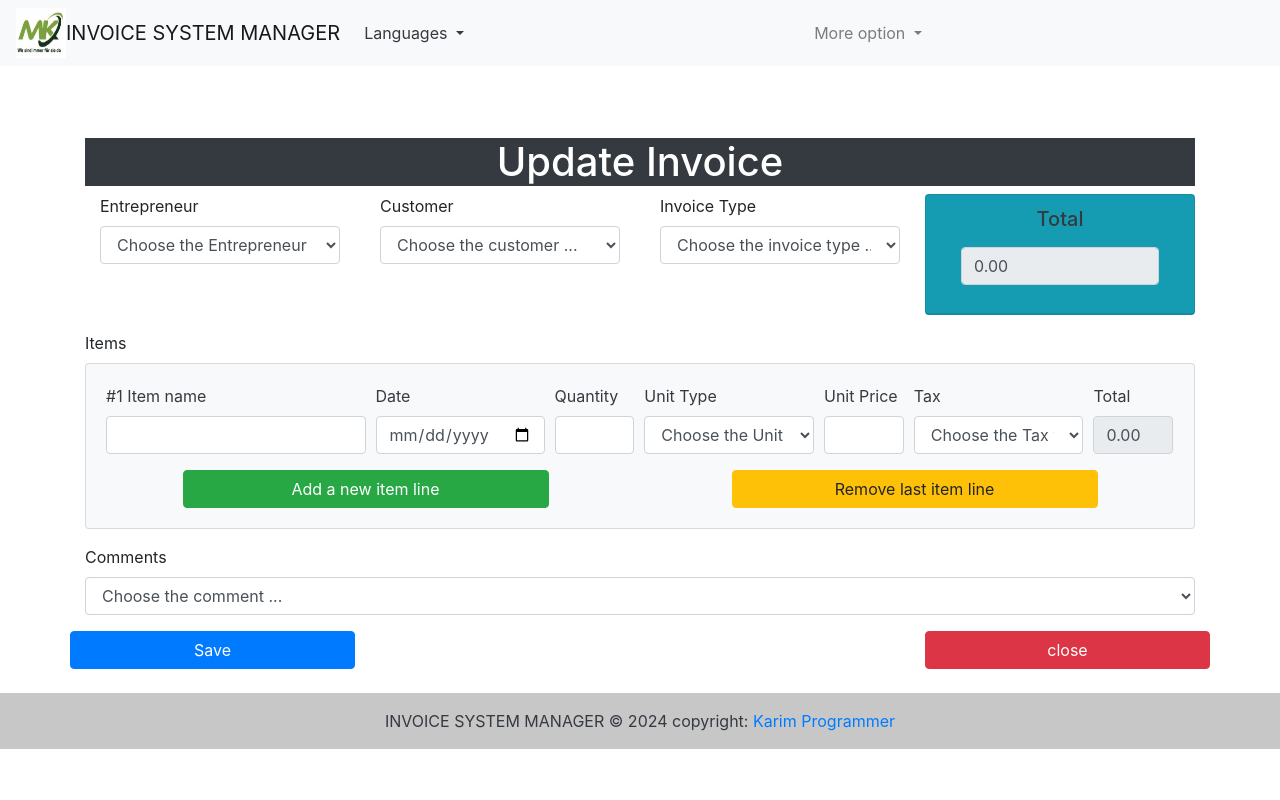
After one commit to AbouYounes/django_invoice_manager, a Django app: template templates/update_invoice.html in a window 1280 px wide. The commit adds this page. Run offline with Django 5.2, Linux system fonts and the light colour scheme; the template is opened without the code that fills it, so the values that code supplies are empty.

Commit message:
add update invoice page and modal for customer delete

```diff
--- /dev/null
+++ b/templates/update_invoice.html
@@ -0,0 +1,258 @@
+{% extends "base.html" %}
+{% load i18n %}
+
+
+{% block content %}
+
+<br><br>
+
+<h1 class="text-capitalize text-center mx-10 bg-dark text-white">{% trans 'Update invoice' %}</h1>
+
+<form method="POST">
+    {% csrf_token %}
+
+    <div class="form-row">
+        <div class="col-sm">
+            <div class="form-group col-md-12">
+                <label for="entrepreneur">{% trans 'Entrepreneur' %}</label>
+                <select name="entrepreneur" class="form-control" id="entrepreneur">
+                    <option>{% trans 'Choose the Entrepreneur ...' %}</option>
+                    {% for entrepreneur in entrepreneurs %}
+                    <option value="{{entrepreneur.id}}">{{forloop.counter}}-{{entrepreneur.name}}</option>
+                    {% endfor %}
+                </select>
+            </div>
+        </div>
+        <div class="col-sm">
+            <div class="form-group col-md-12">
+                <label for="customer">{% trans 'Customer' %}</label>
+                <select name="customer" class="form-control" id="customer">
+                    <option>{% trans 'Choose the customer ...' %}</option>
+                    {% for customer in customers %}
+                    <option value="{{customer.id}}">{{forloop.counter}}-{{customer.name}}</option>
+                    {% endfor %}
+                </select>
+            </div>
+        </div>
+        <div class="col-sm">
+            <div class="form-group col-md-12">
+                <label for="invoice">{% trans 'Invoice Type' %}</label>
+                <select name="invoice_type" class="form-control" id="invoice">
+                    <option>{% trans 'Choose the invoice type ...' %}</option>
+                    <option value="R">{% trans 'RECEIPT' %}</option>
+                    <option value="P">{% trans 'PROFORMA INVOICE' %}</option>
+                    <option value="I">{% trans 'INVOICE' %}</option>
+                </select>
+            </div>
+        </div>
+        <div class="col-sm">
+            <div class="card text-dark bg-info mb-3">
+                <div class="card-header">
+                    <div class="form-group col-md-12 text-center">
+                        <label for="total"><h5>{% trans 'Total' %}</h5></label>
+                        <input value="0.00" type="text" name="total" readonly class="form-control" id="total">
+                    </div>
+                </div>
+            </div>
+        </div>
+    </div>
+
+    <label for="customer">{% trans 'Items' %}</label>
+    <div class="card text-dark bg-light mb-3">
+        <div class="card-body">
+            <div id="wrapper">
+                <div class="form-row">
+                    <div class="form-group col-md-3">
+                        <label for="article-1">#1 {% trans 'Item name' %}</label>
+                        <input required name="article" type="text" class="form-control" id="article-1">
+                    </div>
+
+                    <div class="form-group col-sd-1">
+                        <label for="dt_1">Date</label>
+                        <input required name="dt_a" type=date class="form-control" id="dt_1">
+                    </div>
+
+                    <div class="form-group col-md-1">
+                        <label for="qty-1">{% trans 'Quantity' %}</label>
+                        <input required name="qty" type="number" min="1" step="0.1" class="form-control" id="qty-1" onchange="handleChangeSingleArticle(this.id)">
+                    </div>
+
+                    <div class="form-group col-md-2">
+                        <label for="ut-1">{% trans 'Unit Type' %}</label>
+                        <select name="ut_a" class="form-control" id="ut-1">
+                            <option>{% trans 'Choose the Unit type ...' %}</option>
+                            <option value="H">{% trans 'Hour' %}</option>
+                            <option value="M">{% trans 'Meter' %}</option>
+                        </select>
+                    </div>
+
+                    <div class="form-group col-md-1">
+                        <label for="unit-1">{% trans 'Unit Price' %}</label>
+                        <input required name="unit" type="number" min="1" step="0.1" onchange="handleChangeSingleArticle(this.id)" class="form-control" id="unit-1">
+                    </div>
+
+                    <div class="form-group col-md-2">
+                        <label for="tax-1">{% trans 'Tax' %}</label>
+                        <select required name="tax" class="form-control" id="tax-1" onchange="handleChangeSingleArticle(this.id)">
+                            <option>{% trans 'Choose the Tax value ...' %}</option>
+                            <option value=0>{% trans '00%' %}</option>
+                            <option value=0.17>{% trans '17%' %}</option>
+                            <option value=0.19>{% trans '19%' %}</option>
+                        </select>
+                    </div>
+
+                    <div class="form-group col-md-1">
+                        <label for="total-a-1">{% trans 'Total' %}</label>
+                        <input value="0.00" required name="total-a" type="text" min="1" readonly class="form-control"
+                            id="total-a-1">
+                    </div>
+                </div>
+                </div>
+
+            <div class="row justify-content-around">
+                <button id="btn-add" class="btn btn-success w-50 col-md-4">{% trans 'Add a new item line' %}</button>
+                <button id="btn-remove" class="btn btn-warning w-50 col-md-4">{% trans 'Remove last item line' %}</button>
+            </div>
+        </div>
+    </div>
+
+    <div class="form-row">
+        <div class="form-group col-md-12">
+            <label for="comment">{% trans 'Comments' %}</label>
+            <select name="commment" class="form-control" id="commment">
+                <option>{% trans 'Choose the comment ...' %}</option>
+                <option value="vielen Dank für Ihren Auftrag. Wir berechenen Ihnen fomgende Leistung:">vielen Dank für Ihren Auftrag. Wir berechenen Ihnen fomgende Leistung:</option>
+                <option ></option>
+                <option ></option>
+            </select>
+        </div>
+    </div>
+
+    <div class="row justify-content-between">
+            <button type="submit" class="btn col-md-3 btn-primary">{% trans 'Save' %}</button>
+            <a href="{% url 'home' %}" class="btn col-md-3 btn-danger">{% trans 'close' %}</a>
+    </div>
+</form>
+
+<br>
+
+<script type="text/javascript">
+
+    // click to add new line item
+    $(document).on('click', '#btn-add', function(){
+
+        var number = $('#wrapper').children().length + 1;
+
+        let formAdd = `
+
+                        <div class="form-row">
+                                <div class="form-group col-md-3">
+                                    <label for="article-${number}">#${number} {% trans 'Item name' %}</label>
+                                    <input required name="article" type="text" class="form-control" id="article-${number}">
+                                </div>
+
+                                <div class="form-group col-sd-1">
+                                    <label for="dt_${number}">Date</label>
+                                    <input required name="dt_a" type=date class="form-control" id="dt_${number}">
+                                </div>
+
+                                <div class="form-group col-md-1">
+                                    <label for="qty-${number}">{% trans 'Quantity' %}</label>
+                                    <input required name="qty" type="number" min="1" step="0.1" class="form-control" id="qty-${number}" onchange="handleChangeSingleArticle(this.id)">
+                                </div>
+
+                                <div class="form-group col-md-2">
+                                    <label for="ut-${number}">{% trans 'Unit Type' %}</label>
+                                    <select name="ut_a" class="form-control" id="ut-${number}">
+                                        <option>{% trans 'Choose the Unit type ...' %}</option>
+                                        <option value="H">{% trans 'Hour' %}</option>
+                                        <option value="M">{% trans 'Meter' %}</option>
+                                    </select>
+                                </div>
+
+                                <div class="form-group col-md-1">
+                                    <label for="unit-${number}">{% trans 'Unit Price' %}</label>
+                                    <input required name="unit" type="number" min="1" step="0.1" onchange="handleChangeSingleArticle(this.id)" class="form-control" id="unit-${number}">
+                                </div>
+
+                                <div class="form-group col-md-2">
+                                    <label for="tax-${number}">{% trans 'Tax' %}</label>
+                                    <select required name="tax" class="form-control" id="tax-${number}" onchange="handleChangeSingleArticle(this.id)">
+                                        <option>{% trans 'Choose the Tax value ...' %}</option>
+                                        <option value="0">{% trans '0%' %}</option>
+                                        <option value="0.17">{% trans '17%' %}</option>
+                                        <option value="0.19">{% trans '19%' %}</option>
+                                    </select>
+                                </div>
+
+                                <div class="form-group col-md-1">
+                                    <label for="total-a-${number}">{% trans 'Total' %}</label>
+                                    <input required name="total-a" type="text" min="1" readonly class="form-control"
+                                        id="total-a-${number}">
+                                </div>
+
+                            </div>
+                    `;
+
+
+        $("#wrapper:last").append(formAdd);
+    })
+
+    // Remove last item line
+
+    $(document).on('click', '#btn-remove', function(){
+        $("#wrapper").children().last().remove();
+    })
+
+    // compute defferent totals 12
+
+    function handleChangeSingleArticle(id) {
+        let articleId = id.split('-')[1];
+        let newTotal;
+
+
+        let qtySelector = `#qty-${articleId}`;
+        let unitSelector = `#unit-${articleId}`;
+        let taxRateSelector = `#tax-${articleId}`;
+        let totalLineSelector = `#total-a-${articleId}`;
+        let totalSelector = '#total';
+
+        let qtyValue = parseFloat($(qtySelector).val());
+        let unitValue = parseFloat($(unitSelector).val());
+        let taxValue = parseFloat($(taxRateSelector).val());
+
+
+        if (!isNaN(qtyValue) && !isNaN(unitValue) && !isNaN(taxValue)) {
+            let subtotal = qtyValue * unitValue;
+            let taxAmount = subtotal * taxValue;
+            let totalLine = subtotal + taxAmount;
+
+            $(totalLineSelector).val(totalLine.toFixed(2));
+
+            const inputs = document.getElementsByName('total-a');
+            let newTotal = 0;
+
+            inputs.forEach(input => {
+            const value = parseFloat(input.value);
+            if (!isNaN(value)) {
+                newTotal += value;
+            }
+            });
+
+            $(totalSelector).val(newTotal.toFixed(2));
+        }
+
+        else    {
+            console.error('Invalid input values. Please check the input fields.');
+
+        }
+    }
+
+</script>
+
+
+
+
+
+
+{% endblock content %}
```
Also changed, not shown: templates/index.html (+34 -7 lines).
